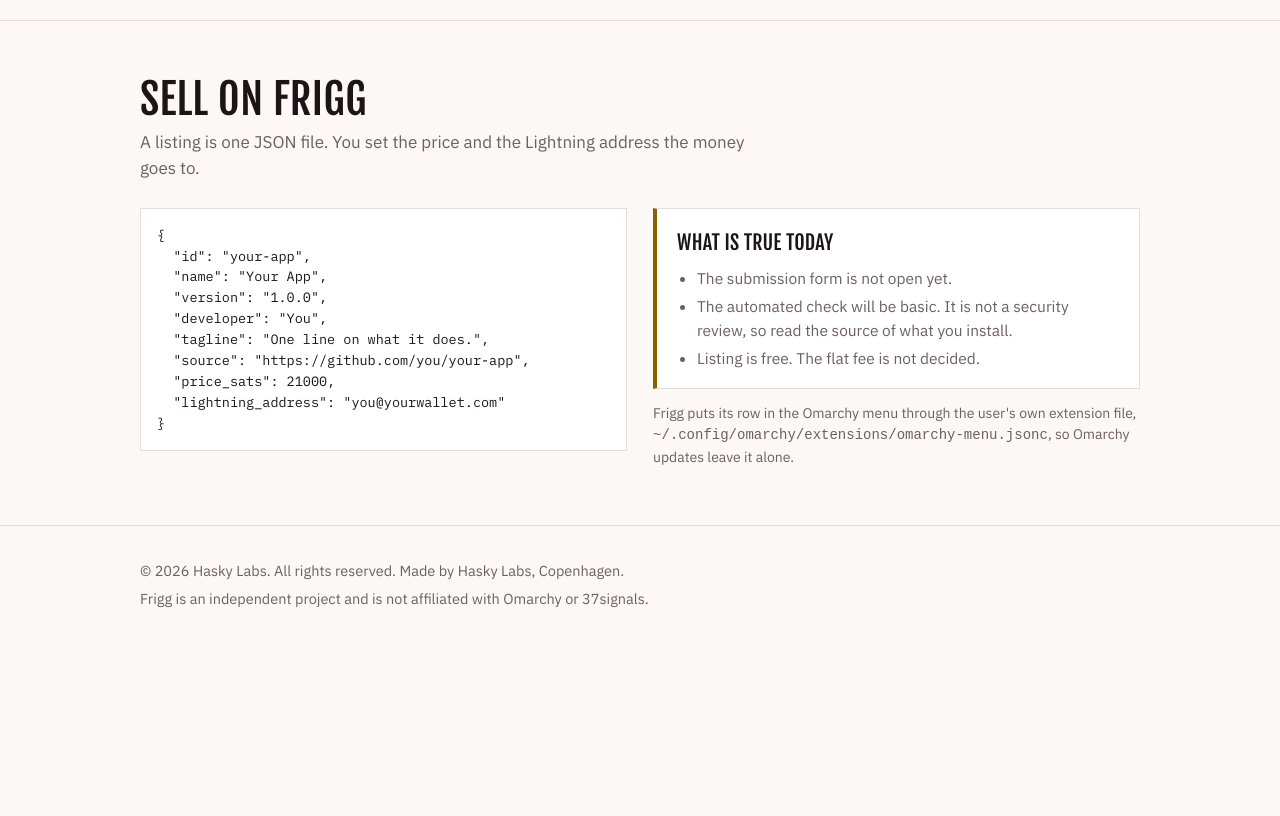
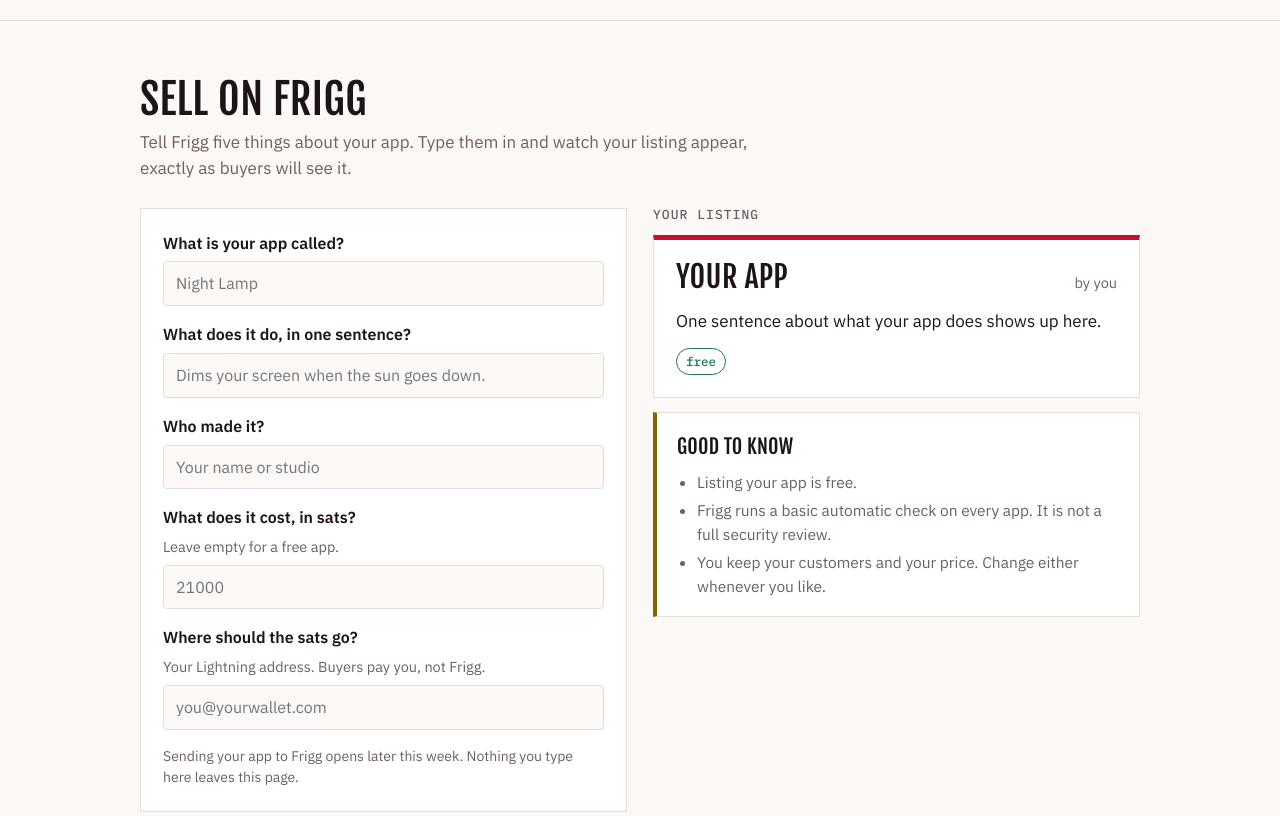
Before and after one commit to hasky00/Frigg, a plain HTML site: page index.html in a window 1280 px wide. Shown: the part 1960-2776 px from the top of the page. Before the commit the page ends 2619 px from the top, so only its background shows below. Drawn offline with Linux system fonts and the light colour scheme.

Commit message:
Sell section: plain five-question form with a live listing preview
Co-Authored-By: Claude Fable 5.2 <noreply@anthropic.com>
Claude-Session: https://claude.ai/code/session_012YBLDhLjRanmytmCeVdXiy

```diff
--- a/index.html
+++ b/index.html
@@ -136,6 +136,12 @@ section { padding: 56px 0; border-bottom: 1px solid var(--line); }
 .two > * { min-width: 0; }
 pre { margin: 0; overflow-x: auto; background: var(--panel); border: 1px solid var(--line); padding: 16px; font: 400 13.5px/1.55 var(--mono); }
 .stack { display: grid; gap: 14px; }
+.sell-form { display: grid; gap: 16px; background: var(--panel); border: 1px solid var(--line); padding: 22px; }
+.sell-form label { display: grid; gap: 6px; font-weight: 600; font-size: 16px; }
+.sell-form .hint { font-weight: 400; color: var(--muted); font-size: 14.5px; }
+.sell-form input { font: 400 16px/1.3 var(--body); color: var(--ink); background: var(--paper); border: 1px solid var(--line); border-radius: 4px; padding: 11px 12px; width: 100%; }
+.sell-form input:focus-visible { outline: 3px solid var(--red); outline-offset: 1px; }
+.eyebrow { font: 500 13px/1 var(--mono); color: var(--muted); text-transform: uppercase; letter-spacing: 0.08em; }
 .honest { border: 1px solid var(--line); border-left: 4px solid var(--wait); background: var(--panel); padding: 18px 20px; display: grid; gap: 8px; }
 .honest h3 { font-size: 20px; text-transform: uppercase; }
 .honest ul { margin: 0; padding-left: 20px; display: grid; gap: 4px; font-size: 15.5px; color: var(--muted); }
@@ -231,29 +237,38 @@ footer .wrap { display: grid; gap: 6px; }
     <div class="wrap">
       <div class="head">
         <h2>Sell on Frigg</h2>
-        <p>A listing is one JSON file. You set the price and the Lightning address the money goes to.</p>
+        <p>Tell Frigg five things about your app. Type them in and watch your listing appear, exactly as buyers will see it.</p>
       </div>
       <div class="two">
-        <pre aria-label="Example manifest">{
-  "id": "your-app",
-  "name": "Your App",
-  "version": "1.0.0",
-  "developer": "You",
-  "tagline": "One line on what it does.",
-  "source": "https://github.com/you/your-app",
-  "price_sats": 21000,
-  "lightning_address": "you@yourwallet.com"
-}</pre>
+        <form class="sell-form" id="sell-form" autocomplete="off">
+          <label for="f-name">What is your app called?
+            <input id="f-name" type="text" placeholder="Night Lamp" maxlength="40">
+          </label>
+          <label for="f-about">What does it do, in one sentence?
+            <input id="f-about" type="text" placeholder="Dims your screen when the sun goes down." maxlength="140">
+          </label>
+          <label for="f-who">Who made it?
+            <input id="f-who" type="text" placeholder="Your name or studio" maxlength="40">
+          </label>
+          <label for="f-price">What does it cost, in sats? <span class="hint">Leave empty for a free app.</span>
+            <input id="f-price" type="number" min="0" step="1" inputmode="numeric" placeholder="21000">
+          </label>
+          <label for="f-ln">Where should the sats go? <span class="hint">Your Lightning address. Buyers pay you, not Frigg.</span>
+            <input id="f-ln" type="text" placeholder="you@yourwallet.com" maxlength="80">
+          </label>
+          <p class="note">Sending your app to Frigg opens later this week. Nothing you type here leaves this page.</p>
+        </form>
         <div class="stack">
+          <p class="eyebrow">Your listing</p>
+          <div id="sell-preview"></div>
           <div class="honest">
-            <h3>What is true today</h3>
+            <h3>Good to know</h3>
             <ul>
-              <li>The submission form is not open yet.</li>
-              <li>The automated check will be basic. It is not a security review, so read the source of what you install.</li>
-              <li>Listing is free. The flat fee is not decided.</li>
+              <li>Listing your app is free.</li>
+              <li>Frigg runs a basic automatic check on every app. It is not a full security review.</li>
+              <li>You keep your customers and your price. Change either whenever you like.</li>
             </ul>
           </div>
-          <p class="note">Frigg puts its row in the Omarchy menu through the user's own extension file, <code>~/.config/omarchy/extensions/omarchy-menu.jsonc</code>, so Omarchy updates leave it alone.</p>
         </div>
       </div>
     </div>
@@ -333,6 +348,39 @@ footer .wrap { display: grid; gap: 6px; }
     return box;
   }
 
+  // "Sell on Frigg": draw the seller's listing as they type.
+  var preview = document.getElementById("sell-preview");
+  var fields = {
+    name: document.getElementById("f-name"),
+    about: document.getElementById("f-about"),
+    who: document.getElementById("f-who"),
+    price: document.getElementById("f-price"),
+    ln: document.getElementById("f-ln")
+  };
+
+  function drawPreview() {
+    var price = parseInt(fields.price.value, 10);
+    var box = el("article", "app");
+    var top = el("div", "app-top");
+    top.appendChild(el("h3", null, fields.name.value.trim() || "Your app"));
+    top.appendChild(el("span", "by", "by " + (fields.who.value.trim() || "you")));
+    box.appendChild(top);
+    box.appendChild(el("p", null, fields.about.value.trim() || "One sentence about what your app does shows up here."));
+    var facts = el("div", "facts");
+    facts.appendChild(el("span", "pill ok", price > 0 ? price.toLocaleString("en-GB") + " sats" : "free"));
+    if (price > 0) {
+      facts.appendChild(el("span", fields.ln.value.trim() ? "pill" : "pill wait",
+        fields.ln.value.trim() ? "paid to " + fields.ln.value.trim() : "add a Lightning address to get paid"));
+    }
+    box.appendChild(facts);
+    preview.textContent = "";
+    preview.appendChild(box);
+  }
+
+  Object.keys(fields).forEach(function (key) { fields[key].addEventListener("input", drawPreview); });
+  document.getElementById("sell-form").addEventListener("submit", function (event) { event.preventDefault(); });
+  drawPreview();
+
   fetch("apps/index.json")
     .then(function (res) { if (!res.ok) throw new Error(res.status); return res.json(); })
     .then(function (apps) {
```
